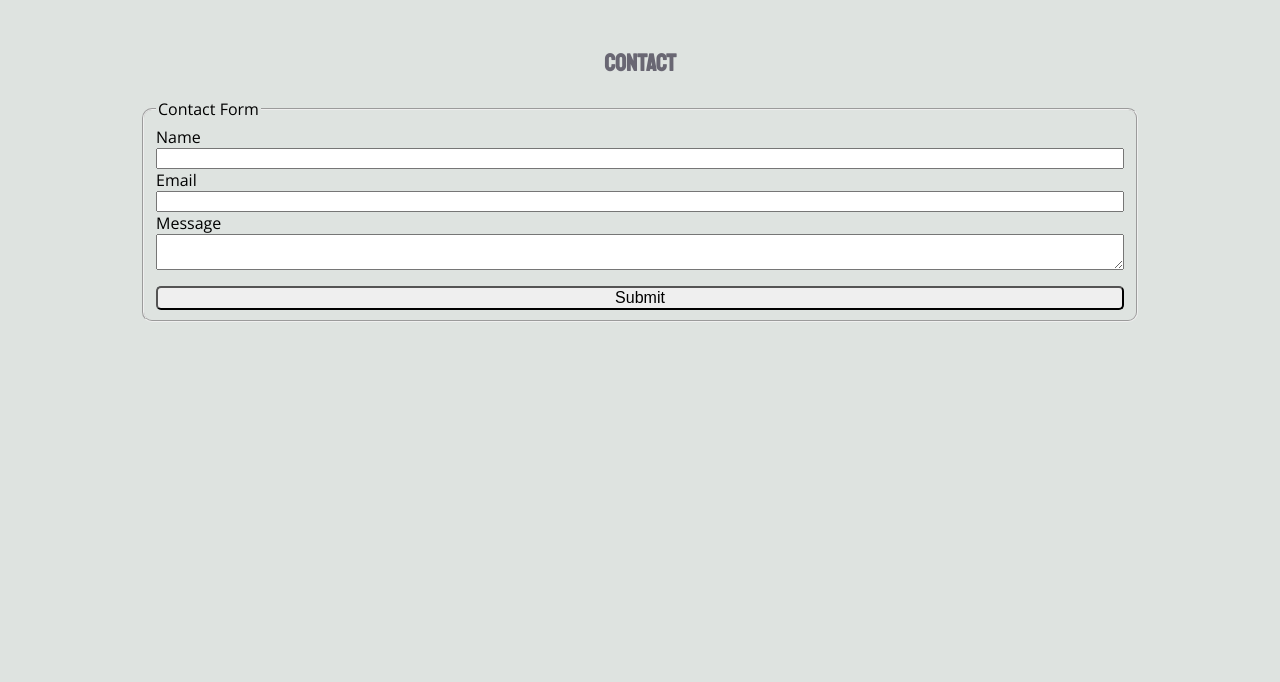
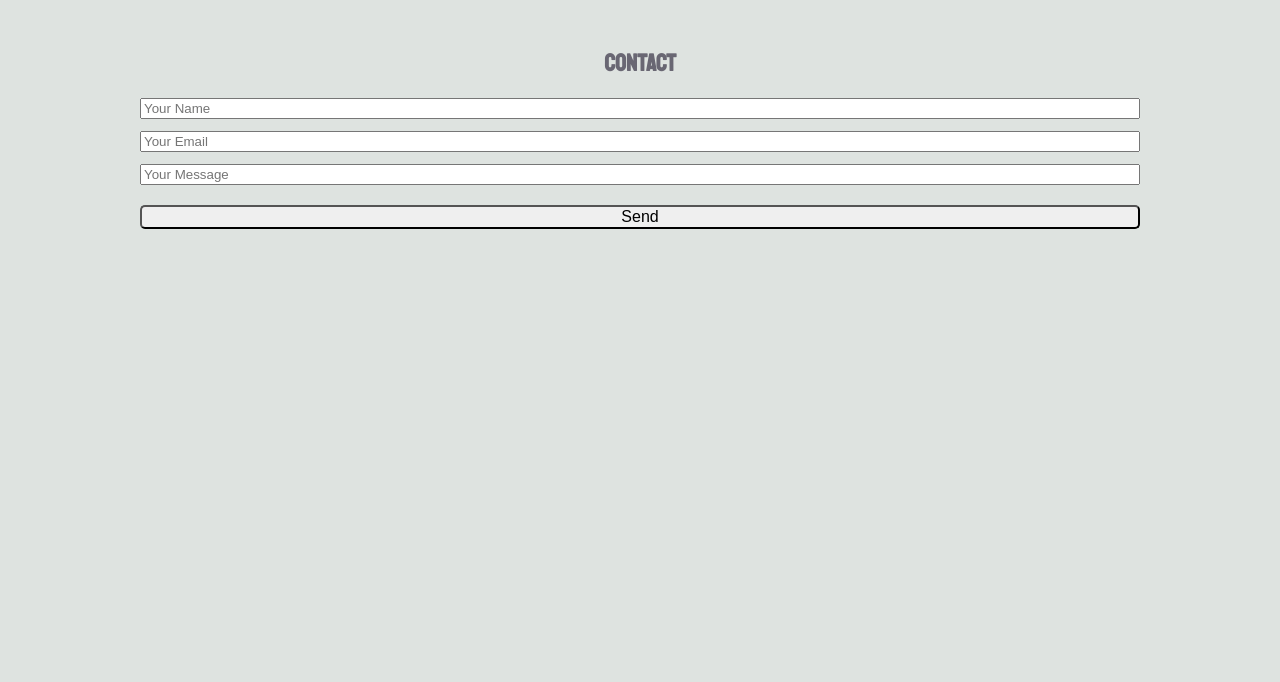
Before and after one commit to stephenbowers/gatsby-portfolio, a Gatsby site in the folder gatsby/: page /contact in a window 1280 px wide. Shown: the part 56-738 px from the top of the page. Built offline with nearby package versions, Linux system fonts and the light colour scheme; Gatsby itself is replaced by a stand-in of ours.

Commit message:
Create Typography styles file and add font files to assets

```diff
--- a/gatsby/gatsby-config.js
+++ b/gatsby/gatsby-config.js
@@ -36,6 +36,7 @@ export default {
       options: {
         projectId: 'wl845ngl',
         dataset: 'production',
+        apiVersion: '2021-04-16',
       },
     },
   ],
--- a/gatsby/package.json
+++ b/gatsby/package.json
@@ -15,8 +15,6 @@
     "prebuild": "netlify-lambda install"
   },
   "dependencies": {
-    "@fontsource/open-sans": "^4.2.2",
-    "@fontsource/staatliches": "^4.2.3",
     "cross-env": "^7.0.3",
     "dotenv": "^8.2.0",
     "esm": "^3.2.25",
--- a/gatsby/src/components/Layout.js
+++ b/gatsby/src/components/Layout.js
@@ -1,6 +1,7 @@
 import React from 'react';
 import styled from 'styled-components';
 import GlobalStyles from '../styles/GlobalStyles';
+import Typography from '../styles/Typography';
 import Footer from './Footer';
 import Nav from './Nav';
 
@@ -27,6 +28,7 @@ export default function Layout({ children }) {
     return (
         <div>
             <GlobalStyles />
+            <Typography />
             <SiteStyles>
                 <Nav />
                     <ContentStyles>
--- a/gatsby/src/components/Nav.js
+++ b/gatsby/src/components/Nav.js
@@ -27,13 +27,19 @@ const NavStyles = styled.nav`
         padding-left: 2rem;
     }
 
-    @media (max-width: 600px) {
+    @media (max-width: 750px) {
+        li {
+            padding: 0 10px;
+        }
+    }
+
+    @media (max-width: 650px) {
         li {
             font-size: 1.5rem;
         }
     }
 
-    @media (max-width: 400px) {
+    @media (max-width: 450px) {
         ul {
             grid-template-columns: 1fr;
         }
--- a/gatsby/src/pages/about.js
+++ b/gatsby/src/pages/about.js
@@ -30,7 +30,7 @@ const ResumeStyles = styled.div`
     .school {
         margin-bottom: 10px;
     }
-    @media (max-width: 400px) {
+    @media (max-width: 550px) {
         margin: 0 1rem;
     }
 `;
--- a/gatsby/src/pages/contact.js
+++ b/gatsby/src/pages/contact.js
@@ -1,24 +1,44 @@
-import React from 'react';
-import styled from 'styled-components';
-import useForm from '../utils/useForm';
-import useSubmit from '../utils/useSubmit';
+import React, { useState }  from "react"
+import axios from "axios";
+import styled from "styled-components";
 import SEO from '../components/SEO';
 
-const ContactStyles = styled.div`
-    .success-message {
-        background-color: #a7e8b0;
-        color: green;
-        border-radius: 5px;
-        text-align: center;
+const MyForm = () => {
+
+    const [serverState, setServerState] = useState({
+      submitting: false,
+      status: null
+    });
+    const handleServerResponse = (ok, msg, form) => {
+      setServerState({
+        submitting: false,
+        status: { ok, msg }
+      });
+      if (ok) {
+        form.reset();
       }
+    };
+    const handleOnSubmit = e => {
+      e.preventDefault();
+      const form = e.target;
+      setServerState({ submitting: true });
+      axios({
+        method: "post",
+        url: "https://getform.io/f/ee32c79d-5560-4a7b-a18b-1a5eef2db6ec",
+        data: new FormData(form)
+      })
+        .then(r => {
+          handleServerResponse(true, "Thanks!", form);
+        })
+        .catch(r => {
+          handleServerResponse(false, r.response.data.error, form);
+        });
+    };
 
-    @media (max-width: 400px) {
-        padding: 0 1rem;
+    const FormStyles = styled.div`
+    .form {
+        display: grid;
     }
-`;
-
-const FormStyles = styled.form`
-    display: grid;
 
     .mapleSyrup {
         display: none;
@@ -29,8 +49,8 @@ const FormStyles = styled.form`
         border-radius: 10px;
     }
 
-    label {
-        display: grid;
+    input {
+        margin-bottom: .75rem;
     }
 
     .error-message {
@@ -52,84 +72,27 @@ const FormStyles = styled.form`
         background-color: #abd6de;
     }
 
-    @media (max-width: 400px) {
+    @media (max-width: 550px) {
         padding: 0 1rem;
     }
     `;
 
-export default function ContactPage() {
-    const { values, updateValue } = useForm({
-        name: '',
-        email: '',
-        message: '',
-        mapleSyrup: '',
-    });
-
-    const {
-        error,
-        loading,
-        message,
-        submitForm,
-    } = useSubmit({
-        values,
-    });
-
     return (
       <>
       <SEO title={"Contact"} />
+        <FormStyles>
+            <div className="col-md-8 mt-5">
                 <h2>Contact</h2>
-            <ContactStyles>
-            {message ? <p className="success-message">{message}</p> : ''}
-            </ContactStyles>
-            <FormStyles onSubmit={submitForm}>
-                <fieldset disabled={loading}>
-                    <legend>Contact Form</legend>
-                    <label htmlFor="name">
-                        Name
-                        <input
-                            type="text"
-                            name="name"
-                            id="name"
-                            value={values.name}
-                            onChange={updateValue}
-                        />
-                    </label>
-                    <label htmlFor="email">
-                        Email
-                        <input
-                            type="email"
-                            name="email"
-                            id="email"
-                            value={values.email}
-                            onChange={updateValue}
-                        />
-                    </label>
-                    <label htmlFor="message">
-                        Message
-                        <textarea
-                            type="textarea"
-                            name="message"
-                            id="message"
-                            value={values.message}
-                            onChange={updateValue}
-                        />
-                    </label>
-                    <input
-                        type="mapleSyrup"
-                        name="mapleSyrup"
-                        id="mapleSyrup"
-                        value={values.mapleSyrup}
-                        onChange={updateValue}
-                        className="mapleSyrup"
-                    />
-                    <div className="error-message">
-                        {error ? <p>Error: {error}</p> : ''}
+                <form className="form" onSubmit={handleOnSubmit}>
+                    <input type="text" name="name" placeholder="Your Name" />
+                    <input type="email" name="email" placeholder="Your Email" />
+                    <input type="text" name="message" placeholder="Your Message" />
+                    <button type="submit">Send</button>
+                </form>
             </div>
-                    <button type="submit" disabled={loading}>
-                        {loading ? 'Submitting...' : 'Submit'}
-                    </button>
-                </fieldset>
         </FormStyles>
       </>
     );
-}
+  };
+
+  export default MyForm;
--- a/gatsby/src/pages/portfolio.js
+++ b/gatsby/src/pages/portfolio.js
@@ -24,7 +24,7 @@ const ProjectsStyles = styled.div`
         max-width: 500px;
     }
 
-    @media (max-width: 400px) {
+    @media (max-width: 550px) {
         img {
             max-width: 300px;
         }
--- a/gatsby/src/styles/GlobalStyles.js
+++ b/gatsby/src/styles/GlobalStyles.js
@@ -1,6 +1,4 @@
 import { createGlobalStyle } from 'styled-components';
-import '@fontsource/staatliches';
-import "@fontsource/open-sans";
 
 const GlobalStyles = createGlobalStyle`
     :root {
@@ -14,7 +12,6 @@ const GlobalStyles = createGlobalStyle`
     body {
         background-color: #dee3e0;
         color: var(--black);
-        font-family: 'Open Sans', sans-serif;
     }
 
     .center {
@@ -36,7 +33,6 @@ const GlobalStyles = createGlobalStyle`
     }
 
     nav, h1, h2 {
-        font-family: 'Staatliches', 'Open Sans', sans-serif;
         color: var(--dimgray);
         text-align: center;
     }
--- /dev/null
+++ b/gatsby/src/styles/Typography.js
@@ -0,0 +1,26 @@
+import { createGlobalStyle } from 'styled-components';
+
+import fontTitles from '../assets/fonts/staatliches-v6-latin-regular.woff';
+import fontBody from '../assets/fonts/open-sans-v18-latin-regular.woff';
+
+const Typography = createGlobalStyle`
+    @font-face {
+        font-family: Staatliches;
+        src: url(${fontTitles});
+    }
+
+    @font-face {
+        font-family: 'Open Sans';
+        src: url(${fontBody});
+    }
+
+    html {
+        font-family: 'Open Sans', 'Helvetica Neue', sans-serif;
+    }
+
+    nav, h1, h2, h3, h4, h5, h6 {
+        font-family: Staatliches, sans-serif;
+    }
+`;
+
+export default Typography;
--- a/gatsby/src/templates/Project.js
+++ b/gatsby/src/templates/Project.js
@@ -16,7 +16,7 @@ const ProjectStyles = styled.div`
         margin-bottom: 1rem;
     }
 
-    @media (max-width: 400px) {
+    @media (max-width: 550px) {
         padding: 0 1rem;
         img {
             max-width: 300px;
```
Also changed, not shown: gatsby/src/assets/fonts/open-sans-v18-latin-regular.woff (added), gatsby/src/assets/fonts/staatliches-v6-latin-regular.woff (added), gatsby/src/pages/.contactnetlify.js (added), 1 other file. Lines whose indentation alone changed are shown as unchanged.
